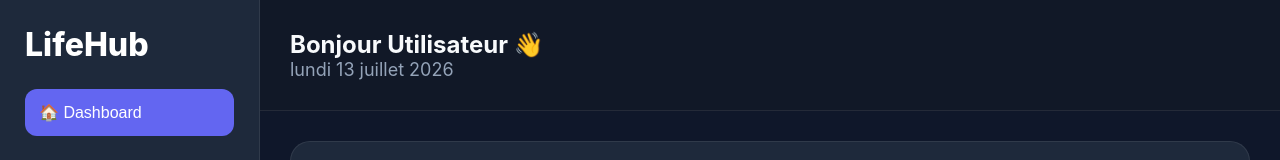
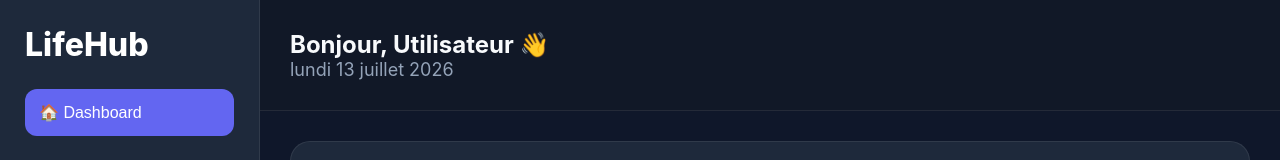
Before and after one commit to Darkmatraque/Lifehub, a React (Vite) app in the folder lifehub/: page / in a window 1280 px wide. Shown: the top 160 px of the page. Built offline with nearby package versions, Linux system fonts and the light colour scheme.

Commit message:
Update Header.tsx

```diff
--- a/lifehub/src/components/layout/Header.tsx
+++ b/lifehub/src/components/layout/Header.tsx
@@ -3,7 +3,7 @@ import { useSettingsStore } from "../../store/settingsStore";
 export default function Header() {
 
     const username = useSettingsStore(
-        (state) => state.settings.username
+        state => state.settings.username
     );
 
     const now = new Date();
@@ -16,22 +16,17 @@ export default function Header() {
 
                 <h2>
 
-                    Bonjour {username} 👋
+                    Bonjour, {username} 👋
 
                 </h2>
 
                 <p>
 
                     {now.toLocaleDateString("fr-FR", {
-
                         weekday: "long",
-
                         day: "numeric",
-
                         month: "long",
-
                         year: "numeric"
-
                     })}
 
                 </p>
```
